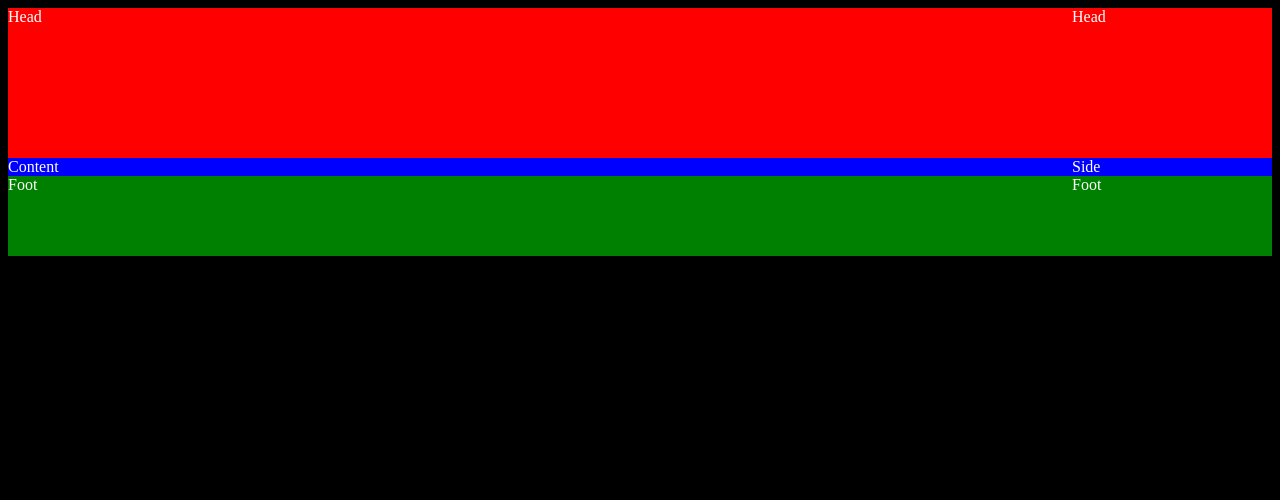
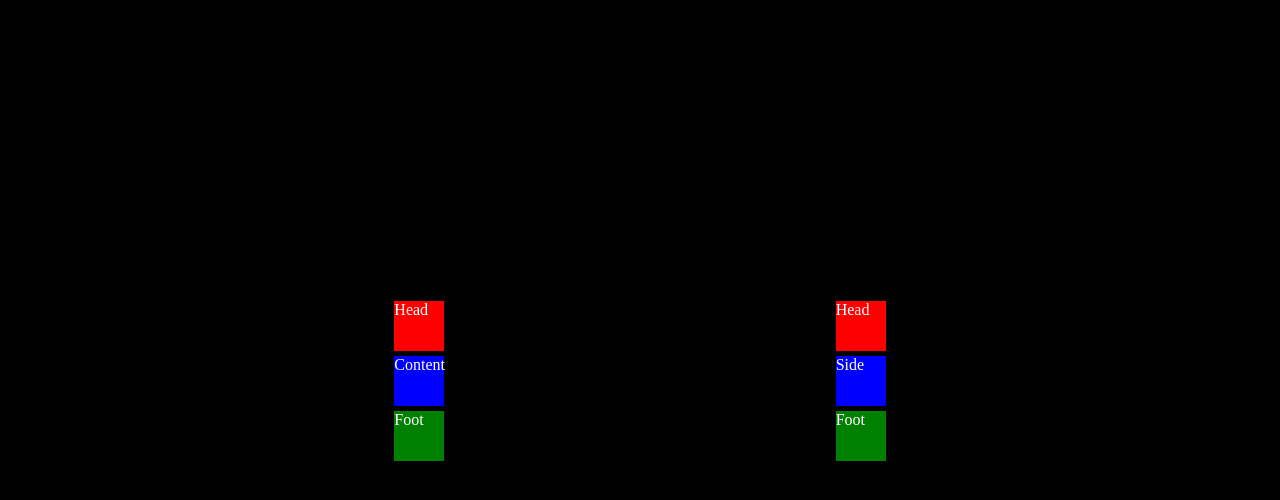
Before and after one commit to fernandotcbudo/Web_development_platzi, a plain HTML site: page Python sin fronteras/css/grid_example.html in a window 1280 px wide. Drawn offline with Linux system fonts and the light colour scheme.

Commit message:
Grid aling final

```diff
--- a/Python sin fronteras/css/grid_example.css
+++ b/Python sin fronteras/css/grid_example.css
@@ -1,19 +1,25 @@
+html
+{
+  height: 100%;
+}
+
 body
 {
   background-color: black;
   color:white;
+  height: 100%;
 }
 
 .grid
 {
   display: grid;
-  grid-template-areas:"head head"
-                      "content side"
-                      "foot foot" ;
-  grid-template-rows: 150px 1fr 80px;
-  grid-template-columns: 1fr 200px;
-  justify-items: stretch;
-  align-items: stretch;
+  width: 100%;
+  height: 100%;
+  grid-template-rows: repeat(4,50px);
+  grid-template-columns: repeat(2,50px);
+  grid-gap: 5px;
+  justify-content: space-evenly;
+  align-content: center;
 }
 
 .red
```
